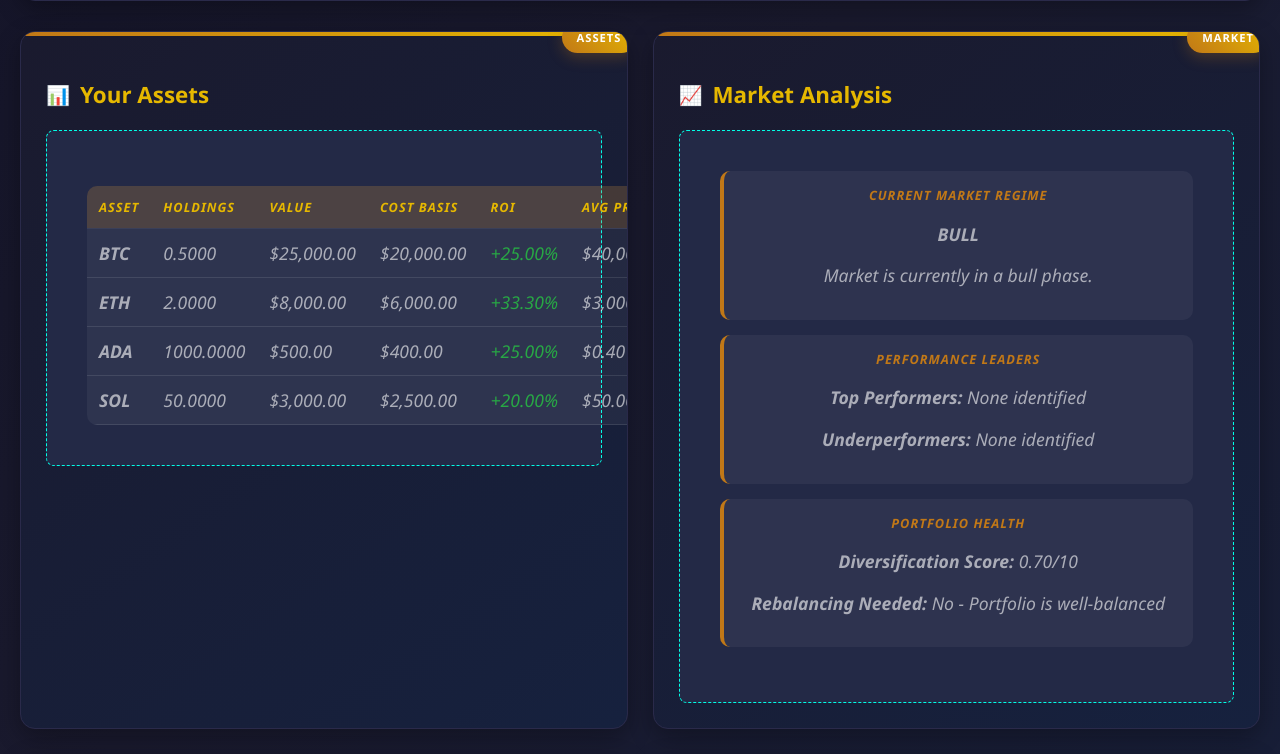
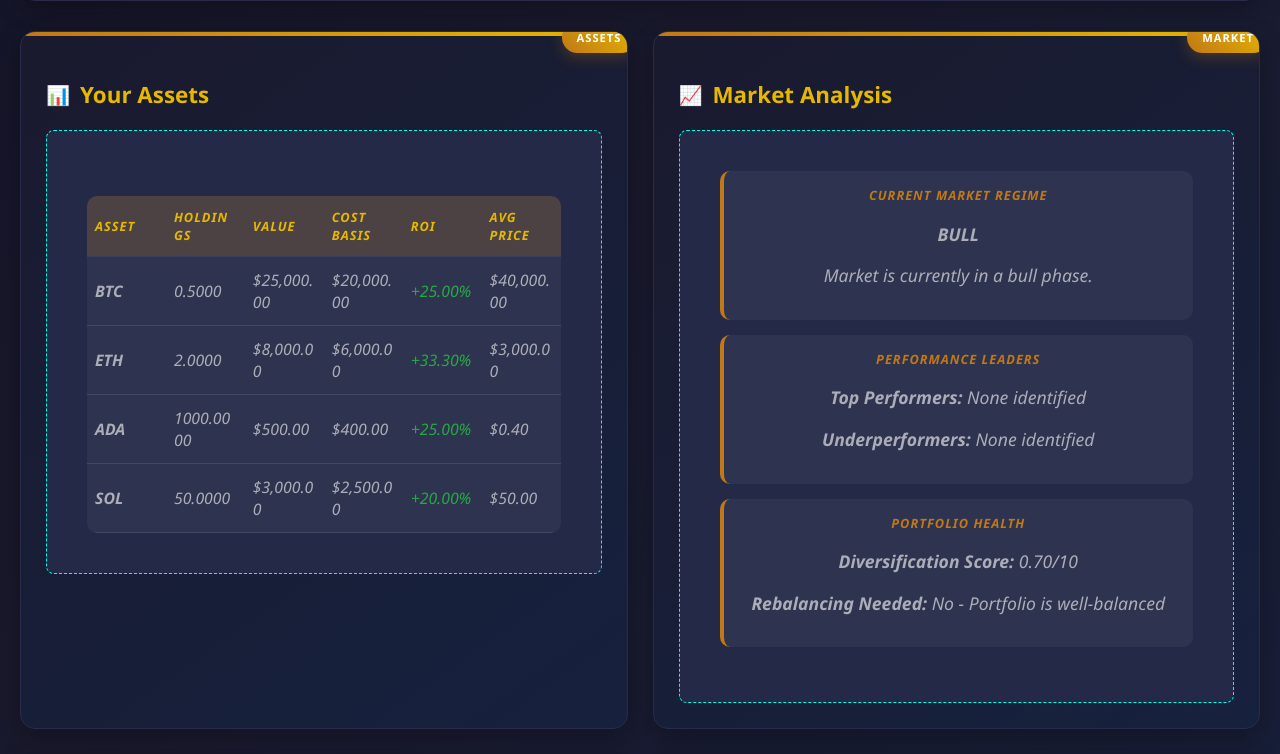
Before and after one commit to maso-dev/maso-ai-crypto, a FastAPI app: page /v1 in a window 1280 px wide. Shown: the part 1174-1928 px from the top of the page. Run offline with FastAPI, Linux system fonts and the light colour scheme; data that the repository does not hold is empty.

Commit message:
🔧 Fix table overflow: Add responsive table container and word wrapping

```diff
--- a/templates/dashboard.html
+++ b/templates/dashboard.html
@@ -210,22 +210,49 @@
             background: rgba(255, 255, 255, 0.05);
             border-radius: 10px;
             overflow: hidden;
+            table-layout: fixed;
         }
 
         .portfolio-table th {
             background: rgba(193, 120, 23, 0.2);
             color: #e6b800;
-            padding: 12px;
+            padding: 12px 8px;
             text-align: left;
             font-weight: 600;
             text-transform: uppercase;
             font-size: 0.8rem;
             letter-spacing: 1px;
+            word-wrap: break-word;
+            overflow-wrap: break-word;
         }
 
         .portfolio-table td {
-            padding: 12px;
+            padding: 12px 8px;
             border-bottom: 1px solid rgba(255, 255, 255, 0.1);
+            word-wrap: break-word;
+            overflow-wrap: break-word;
+            font-size: 0.9em;
+        }
+
+        /* Table container to prevent overflow */
+        .table-container {
+            width: 100%;
+            overflow-x: auto;
+            border-radius: 8px;
+            margin-top: 10px;
+        }
+
+        /* Responsive table */
+        @media (max-width: 768px) {
+            .portfolio-table {
+                font-size: 0.8em;
+                min-width: 600px; /* Ensure table doesn't get too cramped */
+            }
+
+            .portfolio-table th,
+            .portfolio-table td {
+                padding: 8px 4px;
+            }
         }
 
         .portfolio-table tr:hover {
@@ -555,7 +582,7 @@
                 });
 
                 table += '</tbody></table>';
-                assetsDiv.innerHTML = table;
+                assetsDiv.innerHTML = `<div class="table-container">${table}</div>`;
             } catch (e) {
                 assetsDiv.innerHTML = '<p style="color: #dc3545;">Error loading assets.</p>';
             }
```
